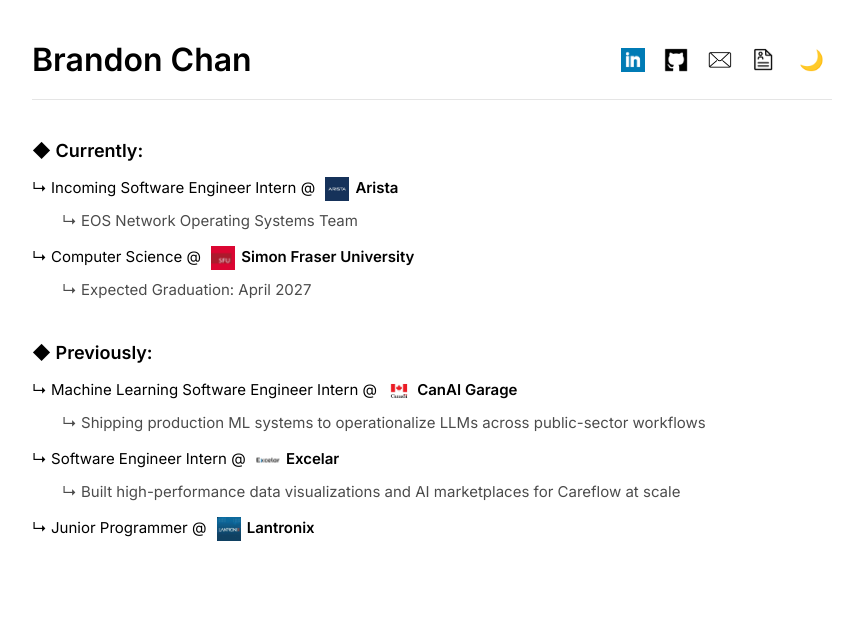
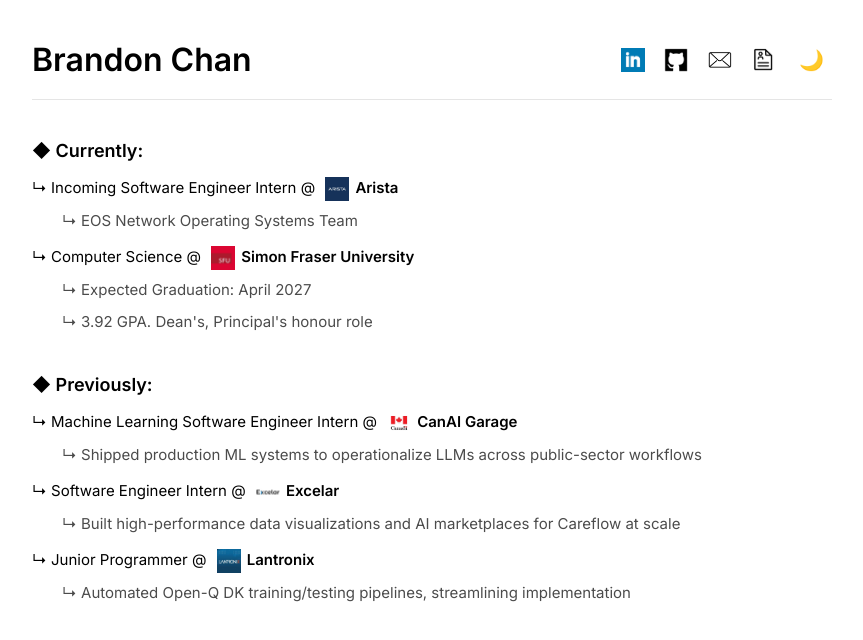
Before and after one commit to brandonChan04/personalWebsite2, a React (Create React App) app: page / in a window 1280 px wide. Shown: the top 640 px of the page, without its empty margins (208-1071 px from the left). Built offline with nearby package versions, Linux system fonts and the light colour scheme.

Commit message:
minor text changes

```diff
--- a/src/App.js
+++ b/src/App.js
@@ -75,6 +75,9 @@
               <div style={{marginLeft: '30px'}}>
                 <p className="sub-entry">↳ Expected Graduation: April 2027</p>
               </div>
+              <div style={{marginLeft: '30px'}}>
+                <p className="sub-entry">↳ 3.92 GPA. Dean's, Principal's honour role</p>
+              </div>
             </div>
           </section>
 
@@ -83,7 +86,7 @@
             <div className="entry">
               <p>↳ Machine Learning Software Engineer Intern @ <CompanyLogo src="/logos/canai.png" alt="CanAI Garage" /><strong>CanAI Garage</strong></p>
               <div style={{marginLeft: '30px'}}>
-                <p className="sub-entry">↳ Shipping production ML systems to operationalize LLMs across public-sector workflows</p>
+                <p className="sub-entry">↳ Shipped production ML systems to operationalize LLMs across public-sector workflows</p>
               </div>
             </div>
 
@@ -95,6 +98,9 @@
             </div>
             <div className="entry">
               <p>↳ Junior Programmer @ <CompanyLogo src="/logos/lantronix.jpeg" alt="Lantronix" /><strong>Lantronix</strong></p>
+              <div style={{marginLeft: '30px'}}>
+                <p className="sub-entry">↳ Automated Open-Q DK training/testing pipelines, streamlining implementation</p>
+              </div>
             </div>
           </section>
         </main>
```
